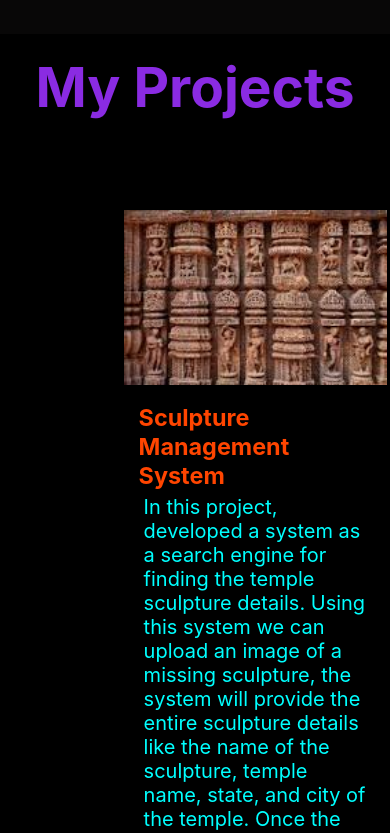
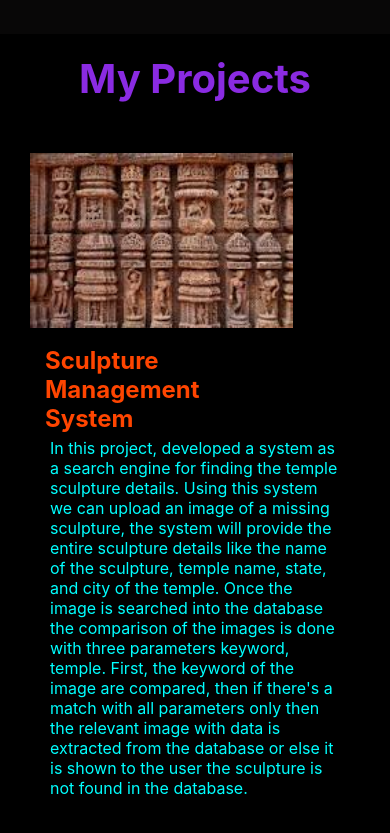
Before and after one commit to Aravind1704003/portfolio, a React (Create React App) app: page / in a window 390 px wide. Shown: the part 2600-3433 px from the top of the page. Built offline with nearby package versions, Linux system fonts and the light colour scheme.

Commit message:
update on css

```diff
--- a/src/Components/Header/Header.css
+++ b/src/Components/Header/Header.css
@@ -59,6 +59,7 @@
       margin-top: 40px;
     }
   }
+
 .header_left{
     display: flex;
     flex:0.4;
--- a/src/Components/ProjectContainer/ProjectContainer.css
+++ b/src/Components/ProjectContainer/ProjectContainer.css
@@ -1,55 +1,86 @@
-.portfolio >h1{
-    padding:20px;
-    color:blueviolet;
+.portfolio > h1 {
+    padding: 20px;
+    color: blueviolet;
     font-weight: bolder;
     font-size: 55px;
     display: flex;
     justify-content: center;
     align-items: center;
+  }
 
-}
-.portfolio{
+  .portfolio {
     background-color: black;
-    color:white;
+    color: white;
     height: 150vh;
     width: 100vw;
   }
 
-.projects{
-    /* display: flex;
-    justify-content: center;
-    align-items: center; */
-    display:block;
-    margin-left:20%;
-    margin-right:30%;
+  .projects {
+    display: flex;
+    gap: 200px;
+    margin-right: 50px;
+    padding: 70px;
   }
 
-.project-title{
-    width:50px;
-    color:orangered
-}
-.project{
+  .project {
     display: block;
-    margin-left:-20%
+    margin-left: -20%;
   }
 
-.project-details
-{
-    padding:15px;
+  .project-title {
+    width: 50px;
+    color: orangered;
+  }
+
+  .project-details {
+    padding: 15px;
     font-size: 20px;
   }
-.projects{
-    display: flex;
-    gap: 200px ;
-    margin-right: 50px;
-    /* flex-wrap: wrap; */
-    padding:70px;
-}
-.project-description{
-    padding:5px;
-    color:aqua;
+
+  .project-description {
+    padding: 5px;
+    color: aqua;
   }
 
-.project-image{
-    height:175px;
+  .project-image {
+    height: 175px;
   }
+
+  /* Mobile Styles (up to 767px) */
+  @media only screen and (max-width: 767px) {
+    .portfolio > h1 {
+      font-size: 40px;
+    }
+
+    .projects {
+      flex-direction: column;
+      gap: 50px;
+      margin-right: 0;
+      padding: 30px;
+    }
+
+    .project {
+      margin-left: 0;
+    }
+
+    .project-title {
+      font-size: 24px;
+    }
+
+    .project-details {
+      font-size: 16px;
+    }
+  }
+
+  /* Laptop/Desktop Styles (768px and above) */
+  @media only screen and (min-width: 768px) {
+    .portfolio {
+      height: auto;
+    }
+
+    .projects {
+      gap: 200px;
+      margin-right: 50px;
+      padding: 70px;
+    }
+  }
```
Lines whose indentation alone changed are shown as unchanged.
